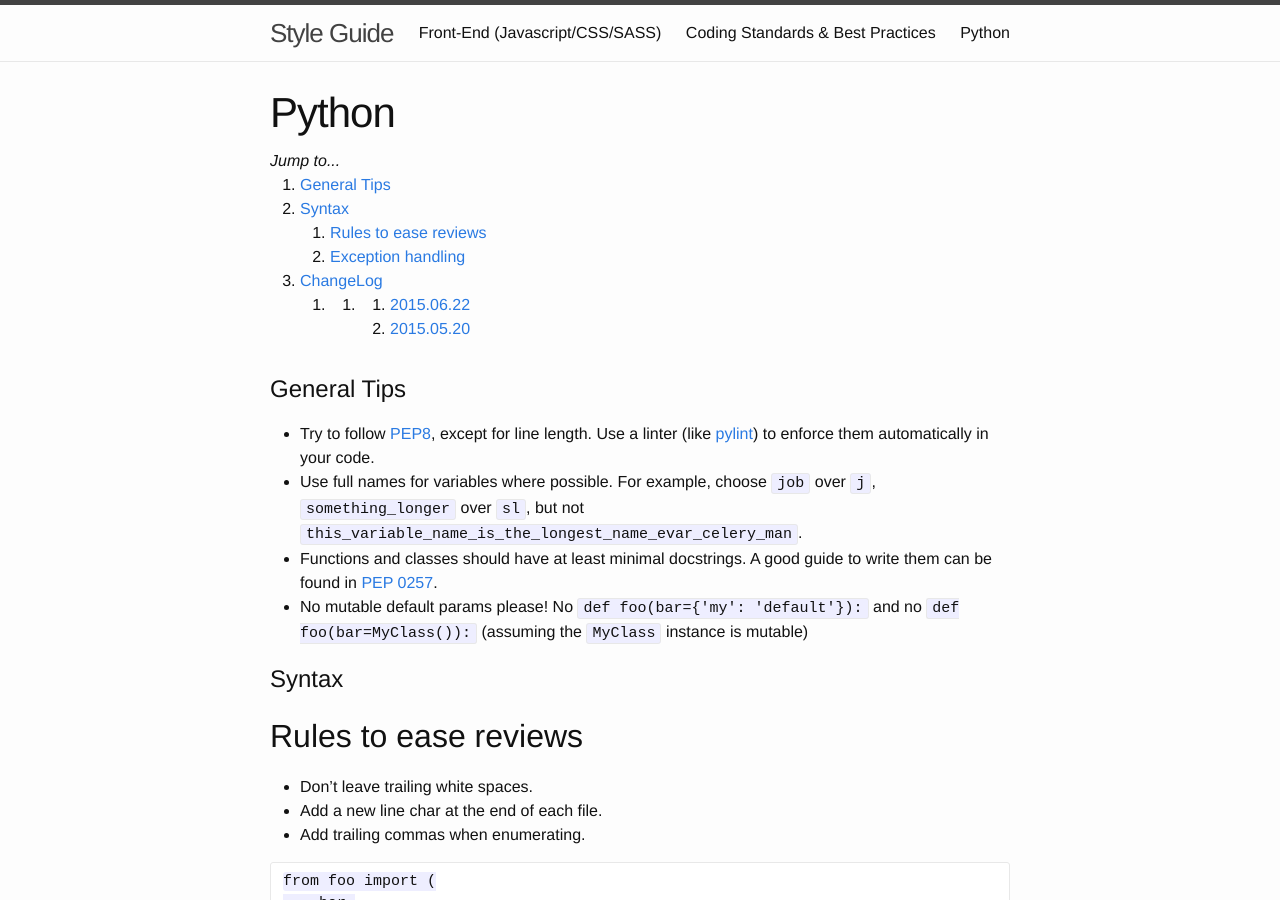
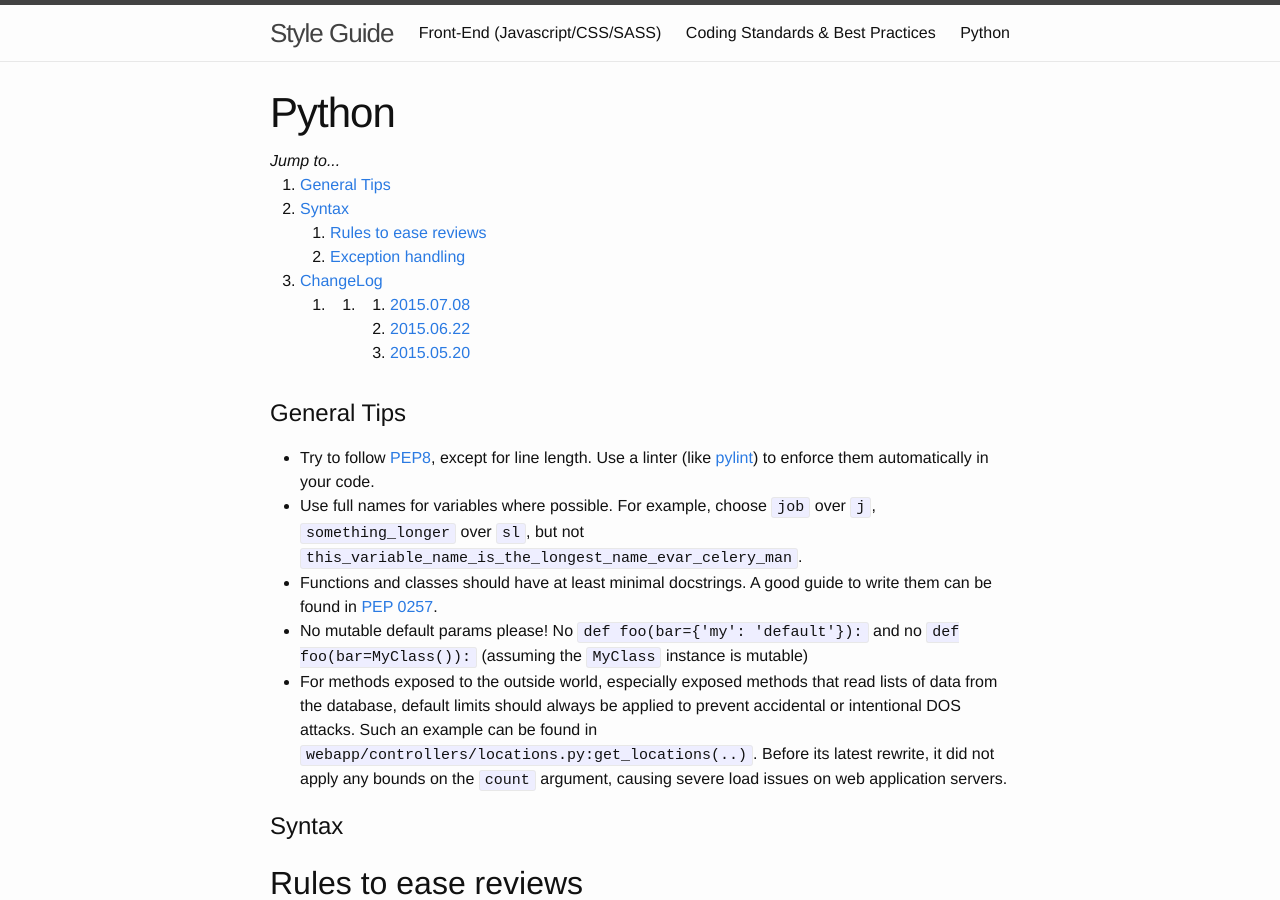
Before and after one commit to fieldaware/style-guide, a Jekyll site: the page built from python.md, in a window 1280 px wide and 900 px high. Built offline with Jekyll 4.4.1, drawn with Linux system fonts in a browser that asks for light colours; nearby versions of some CDN libraries; Markdown is read by kramdown in place of the engine named in the settings; some of the changed text lies outside the part shown.

Commit message:
Update python.md
Added mention of applying limits

```diff
--- a/python.md
+++ b/python.md
@@ -9,6 +9,7 @@ title: Python
 * Use full names for variables where possible. For example, choose `job` over `j`, `something_longer` over `sl`, but not `this_variable_name_is_the_longest_name_evar_celery_man`.
 * Functions and classes should have at least minimal docstrings. A good guide to write them can be found in [PEP 0257](https://www.python.org/dev/peps/pep-0257/).
 * No mutable default params please! No `def foo(bar={'my': 'default'}):` and no `def foo(bar=MyClass()):` (assuming the `MyClass` instance is mutable)
+* For methods exposed to the outside world, especially exposed methods that read lists of data from the database, default limits should always be applied to prevent accidental or intentional DOS attacks. Such an example can be found in `webapp/controllers/locations.py:get_locations(..)`. Before its latest rewrite, it did not apply any bounds on the `count` argument, causing severe load issues on web application servers.
 
 # Syntax
 
@@ -51,6 +52,10 @@ except JobDeleteFailedException as e:
 
 # ChangeLog
 
+#### 2015.07.08
+
+- Added mention of applying limits
+
 #### 2015.06.22
 
 - Added tip: No mutable default params please
```
